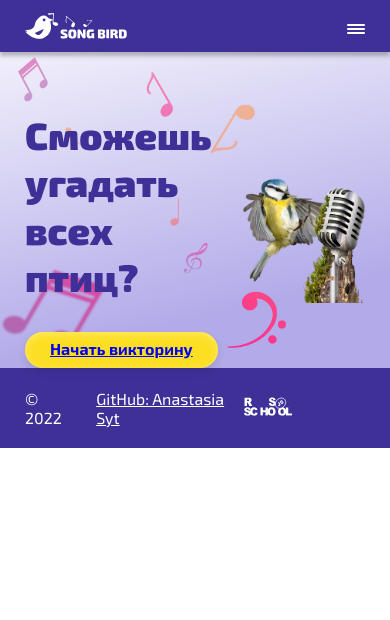
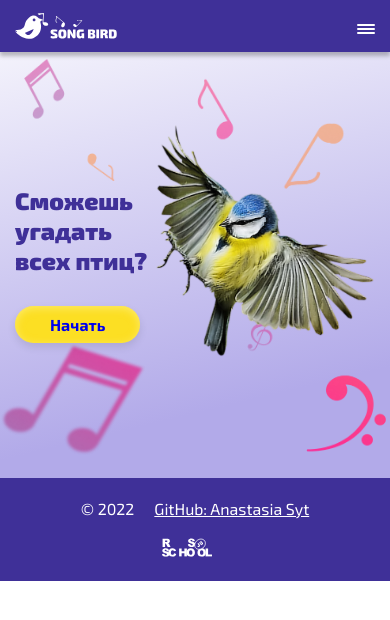
Before and after one commit to AnastasiaSyt/Rsschool_Front-End_course, a website built with webpack: page Songbird/pages/main/index.html in a window 390 px wide. Built offline with nearby package versions, Linux system fonts and the light colour scheme.

Commit message:
feat: add responsive layout for start page

```diff
--- a/Songbird/assets/sass/abstract/_constants.scss
+++ b/Songbird/assets/sass/abstract/_constants.scss
@@ -10,4 +10,5 @@ $laptop-small: 1070px;
 $tablet-width: 820px;
 $tablet-small: 700px;
 $mobile-big-width: 586px;
+$mobile-middle: 420px;
 $mobile-small-width: 320px;
--- a/Songbird/assets/sass/abstract/_mixins.scss
+++ b/Songbird/assets/sass/abstract/_mixins.scss
@@ -21,3 +21,7 @@
 @mixin media-mobile-small {
     @media (max-width: $mobile-small-width) { @content; }
 }
+
+@mixin media-mobile-middle {
+    @media (max-width: $mobile-middle) { @content; }
+}
--- a/Songbird/assets/sass/base/_base.scss
+++ b/Songbird/assets/sass/base/_base.scss
@@ -19,17 +19,27 @@ body {
 h1 {
   font-style: normal;
   font-weight: 900;
-  font-size: 72px;
+  font-size: 7.2rem;
   line-height: 125%;
   color: $color-primary;
   margin-bottom: 30px;
   @include media-laptop {
-    font-size: 52px;
+    font-size: 5.2rem;
   }
   @include laptop-small {
-    font-size: 44px;
+    font-size: 4.4rem;
   }
   @include media-tablet-small {
-    font-size: 38px;
+    font-size: 3.8rem;
+  }
+  @include media-mobile {
+    font-size: 3.0rem;
+  }
+  @include media-mobile-middle {
+    font-size: 2.4rem;
+  }
+  @include media-mobile-small {
+    font-size: 2.2rem;
+    margin-bottom: 20px;
   }
 }
--- a/Songbird/assets/sass/base/_buttons.scss
+++ b/Songbird/assets/sass/base/_buttons.scss
@@ -27,8 +27,29 @@
     font-size: 1.6rem;
     line-height: 1.8rem;
   }
+  @include media-mobile {
+    padding: 10px 15px;
+    font-size: 1.5rem;
+    line-height: 1.7rem;
+  }
+  @include media-mobile-middle {
+    padding: 10px 35px;
+    font-size: 1.6rem;
+    line-height: 1.7rem;
+  }
+  @include media-mobile-small {
+    padding: 10px 35px;
+    font-size: 1.6rem;
+    line-height: 1.7rem;
+  }
 }
 
 .button:hover {
   background: $color-hover;
 }
+
+.button_span {
+  @include media-mobile-middle {
+    display: none;
+  }
+}
--- a/Songbird/assets/sass/layouts/_footer.scss
+++ b/Songbird/assets/sass/layouts/_footer.scss
@@ -7,12 +7,19 @@
   display: flex;
   justify-content: space-between;
   align-items: center;
+  @include media-mobile {
+    flex-direction: column;
+    justify-content: center;
+  }
 }
 
 .footer__content {
   display: flex;
   color: $color-light;
   align-items: center;
+  @include media-mobile {
+    padding-bottom: 20px;
+  }
   @include media-mobile-small {
     font-size: 1.4rem;
   }
@@ -45,3 +52,9 @@
     width: 40%;
   }
 }
+
+.rs_logo_footer {
+  @include media-mobile {
+    margin-right: -60px;
+  }
+}
--- a/Songbird/assets/sass/layouts/_main.scss
+++ b/Songbird/assets/sass/layouts/_main.scss
@@ -1,8 +1,11 @@
 .main__wrapper {
-    display: flex;
-    justify-content: space-between;
-    align-items: center;
-    padding-top: 60px;
+  display: flex;
+  justify-content: space-between;
+  align-items: center;
+  padding-top: 60px;
+  @include media-mobile-middle {
+    padding-bottom: 60px;
+  }
 }
 
 .navigation__link {
@@ -12,7 +15,7 @@
 }
 
 .navigation__link:hover {
-    color: $color-secondary;
+  color: $color-secondary;
 }
 
 .main__notes {
@@ -31,6 +34,18 @@
     width: 50%;
   }
   @include media-mobile {
-    width: 40%;
+    display: none;
   }
 }
+
+.main__img_small {
+  display: none;
+  @include media-mobile {
+    display: block;
+    overflow: hidden;
+  }
+}
+
+.button_link {
+  text-decoration: none;
+}
--- a/Songbird/assets/sass/layouts/_wrapper.scss
+++ b/Songbird/assets/sass/layouts/_wrapper.scss
@@ -10,4 +10,10 @@
   @include media-tablet-small {
     padding: 0 25px;
   }
+  @include media-mobile {
+    padding: 0 15px;
+  }
+  @include media-mobile-small {
+    padding: 0 12px;
+  }
 }
--- a/Songbird/pages/main/index.html
+++ b/Songbird/pages/main/index.html
@@ -46,9 +46,10 @@
     <div class="wrapper main__wrapper">
       <div class="main__content">
         <h1 class="main__title">Сможешь угадать всех птиц?</h1>
-        <button class="main__button button"><a href="../quiz/index.html" >Начать викторину</a></button>
+        <button class="main__button button"><a href="../quiz/index.html" class="button_link">Начать <span class="button_span">викторину</span> </a></button>
       </div>
       <img src="../../assets/img/bird.png" alt="flying bird" class="main__img">
+      <img src="../../assets/img/bird-flying.png" alt="flying bird small" class="main__img_small">
     </div>
   </main>
   <footer class="footer">
@@ -57,7 +58,7 @@
         <p class="footer__text">© 2022</p>
         <a href="https://github.com/AnastasiaSyt" class="footer__link">GitHub: Anastasia Syt</a>
       </div>
-      <a href="https://rs.school/js/"><img src="../../assets/icons/rs_school_js 1.svg" alt="rolling scopes school logo" class="rs-logo"></a>
+      <a href="https://rs.school/js/" class="rs_logo_footer"><img src="../../assets/icons/rs_school_js 1.svg" alt="rolling scopes school logo" class="rs-logo"></a>
     </div>
   </footer>
   <script src="../../src/js/burger.js"></script>
```
Also changed, not shown: Songbird/assets/img/bird-flying.png (added), Songbird/assets/sass/style.css, 1 other file.
